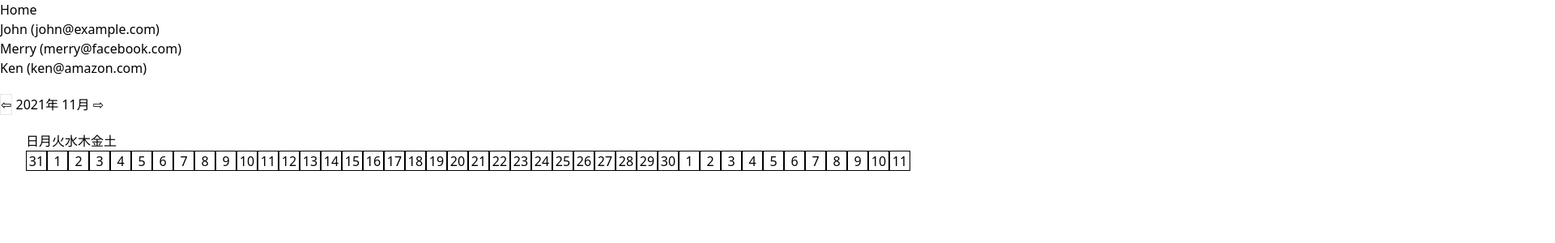
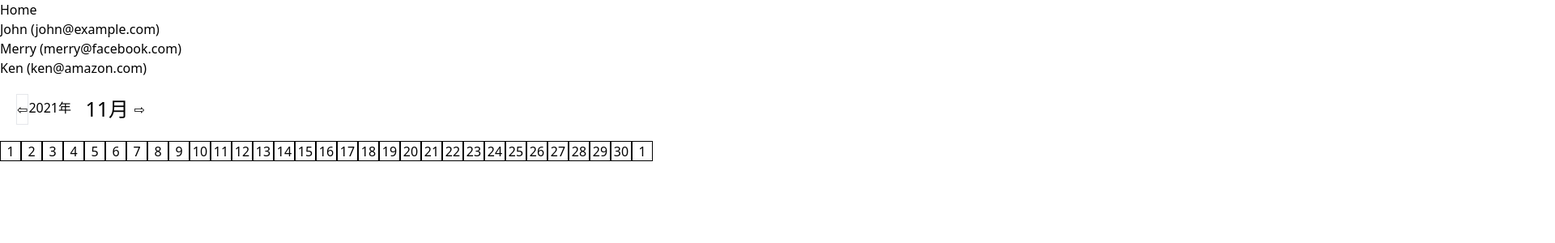
Before and after one commit to takayanagi-takeshi/portfolio_app, a Vue app: page /admin in a window 1280 px wide. Shown: the top 300 px of the page at 81% size, 1920 px wide, since content can reach past the window. Built offline with nearby package versions, Linux system fonts and the light colour scheme.

Commit message:
month表示修正

```diff
--- a/src/components/Corender.vue
+++ b/src/components/Corender.vue
@@ -5,14 +5,14 @@
   </ul>
   <div class="month">
     <button type="button" @click="monthMinus" class="border">⇦</button>
-    {{now_year}}年
-    {{now_month}}月
+    <div class="now_year">{{now_year}}年</div>
+    <div class="now_month">{{now_month}}月</div>
     <button type="button" @click="monthPlus">⇨</button>
   </div>
   <div class="calendar">
-    <div  class="c-week" v-for="week in weeks" :key="week">
+    <!-- <div  class="c-week" v-for="week in weeks" :key="week">
       {{week}}
-    </div>
+    </div> -->
   </div>
   <div class="calendar">
     <div  class="c-day" v-for="(day, index) in calendarData" :key="index">
@@ -28,13 +28,17 @@ export default {
 
       data() {
     return {
-      weeks: ["日", "月", "火", "水", "木", "金", "土"],
+      // dayList: ["日", "月", "火", "水", "木", "金", "土"],
       todays: new Date(),
       now_year: new Date().getFullYear(),
-      now_month: new Date().getMonth()+1
+      now_month: new Date().getMonth()+1,
+      // weeks: new Date(),
     }
   },
   computed: {
+    // weeks() {
+    //   return this.dayList[this.now_month]
+    // },
     users: function() {
       return this.$store.state.users
     },
@@ -47,9 +51,9 @@ export default {
     getMonthFirstDayweek() {
       return new Date(this.getNen, this.getTsuki - 1, 1).getDay()
     },
-    getBeforeMonthLastDay() {
-      return new Date(this.getNen, this.getTsuki - 1, 0).getDate()
-    },
+    // getBeforeMonthLastDay() {
+    //   return new Date(this.getNen, this.getTsuki - 1, 0).getDate()
+    // },
     getMonthLastDay() {
       return new Date(this.getNen, this.getTsuki, 0).getDate()
     },
@@ -65,12 +69,34 @@ export default {
         result.push(i)
       }
       let j = 1
-      for(let i=result.length; i < 42; i++) {
+      for(let i=result.length; i < 31; i++) {
         result.push(j)
         j++
       }
       return result
-    }
+    },
+    // weekData() {
+    //   let resultWeek = []
+    //   if(this.getMonthFirstDayweek != 0) {
+    //   for (let a=this.getBeforeMonthLastDay-(this.getMonthFirstDayweek-1); a <= this.getBeforeMonthLastDay; a++) {
+    //     resultWeek.push(a)
+    //     }
+    //   }
+    //   for(let a = 1; a <= this.getMonthLastDay; a++) {
+    //     resultWeek.push(a)
+    //   }
+    //   let s = 1
+    //   for(let s=result.length; s < 31; s++) {
+    //     resultWeek.push(s)
+    //     s++
+    //   }
+    //   return resultWeek
+    // }
+
+  },
+  created() {
+      const date = new Date();
+      this.day = date.getDay();
   },
   methods: {
     monthPlus() {
@@ -88,8 +114,8 @@ export default {
       } else {
         this.now_month--
       }
-    }
-  }
+    },
+  },
 }
 </script>
 
@@ -101,7 +127,7 @@ export default {
 
 .calendar {
   display: flex;
-  width: 95%;
+  width: 150%;
   flex-wrap: wrap;
   text-align: center;
   margin-left: auto;
@@ -114,6 +140,7 @@ export default {
   border: solid 1px;
   width: 26px;
   height: 25px;
+  white-space: nowrap;
 }
 
 /* .c-week {
@@ -125,7 +152,20 @@ export default {
 } */
 
 .month {
+  display: flex;
   margin-top: 20px;
   margin-bottom: 20px;
+  margin-left: 20px;
+  width: 200px;
+}
+
+.now_year {
+  margin-top: 5px;
+  width: 70px;
+}
+
+.now_month {
+  width: 60px;
+  font-size: 25px;
 }
 </style>
```
